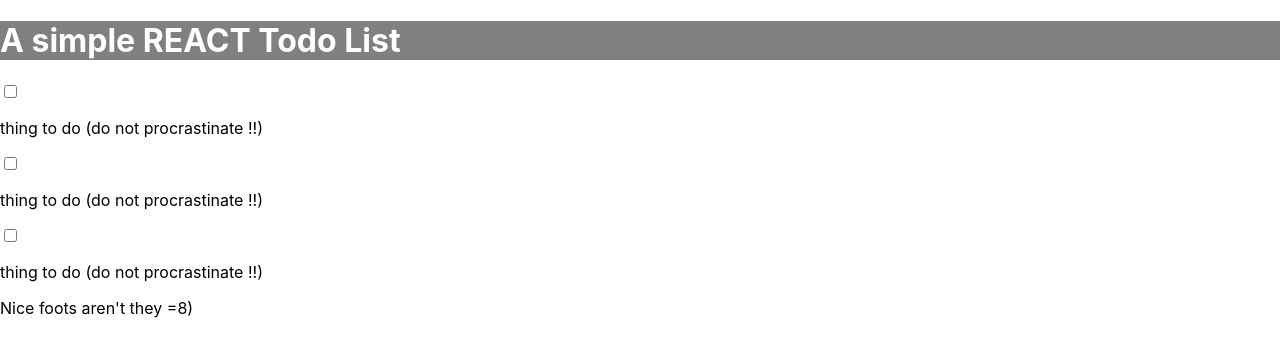
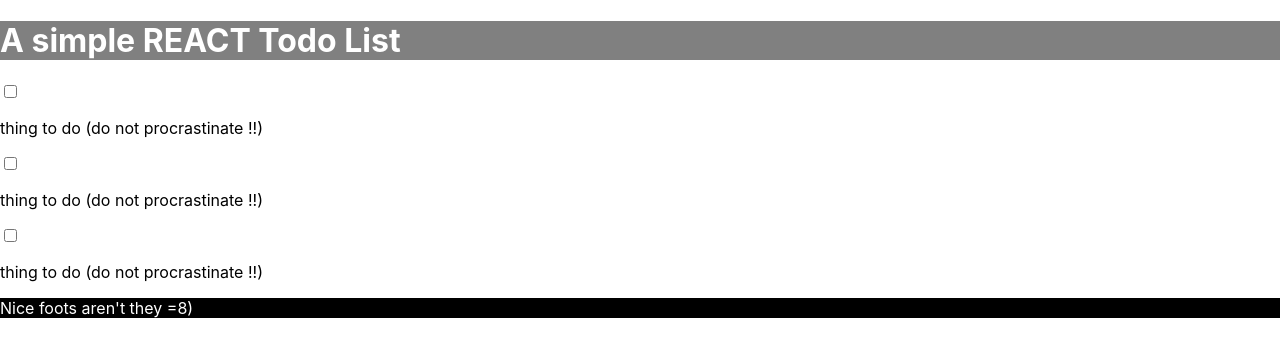
Before and after one commit to 3C2H/react-basic-todo-list, a React (Create React App) app: page / in a window 1280 px wide. Shown: the top 356 px of the page. Built offline with nearby package versions, Linux system fonts and the light colour scheme.

Commit message:
added footer styling

```diff
--- a/src/components/Footer.js
+++ b/src/components/Footer.js
@@ -1,4 +1,5 @@
 import React from 'react'
+import '../style/footer.css'
 
 
 class Footer extends React.Component {
--- a/src/style/footer.css
+++ b/src/style/footer.css
@@ -0,0 +1,4 @@
+.footerMessage {
+  color: white;
+  background-color: black;
+}
```
